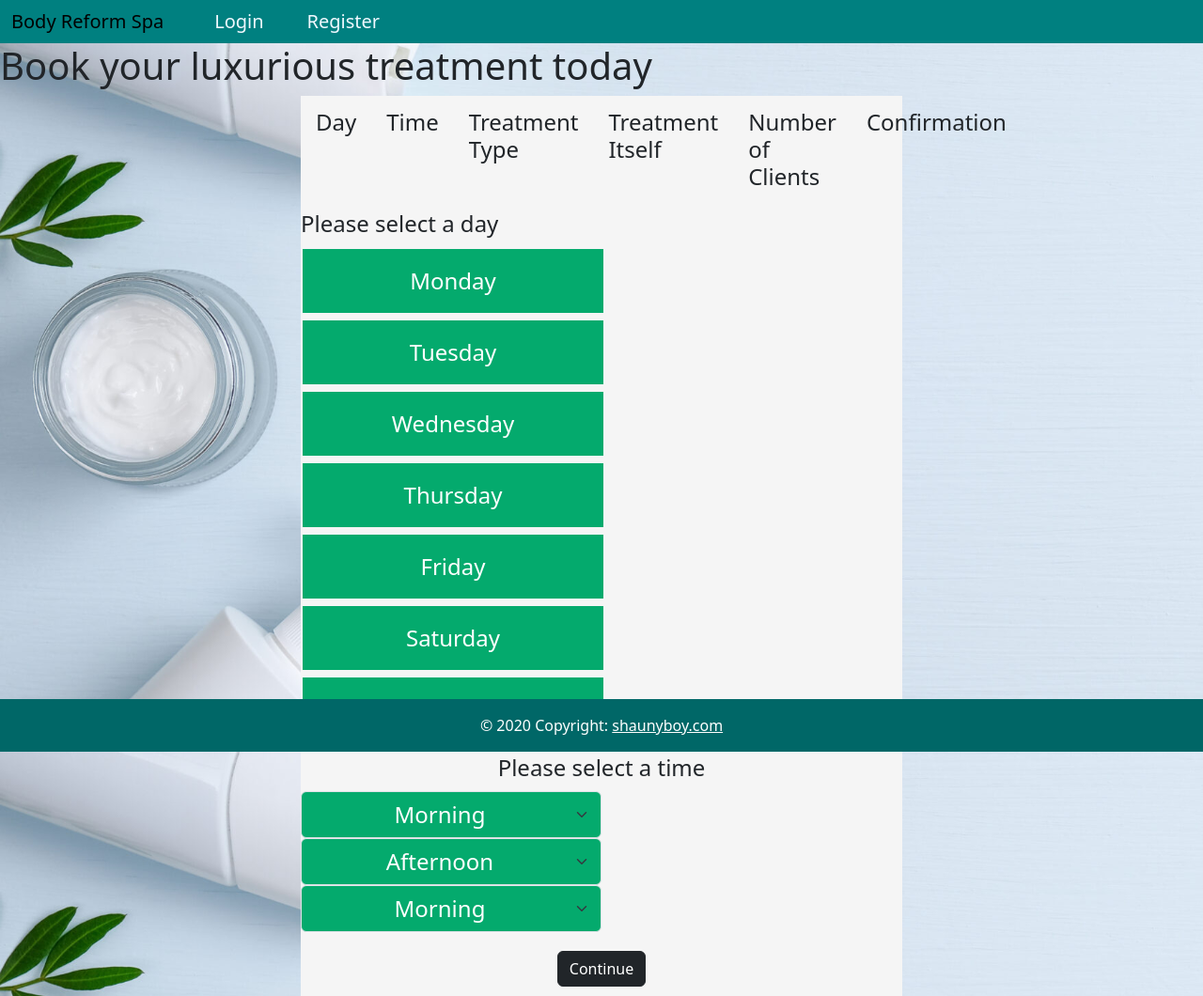
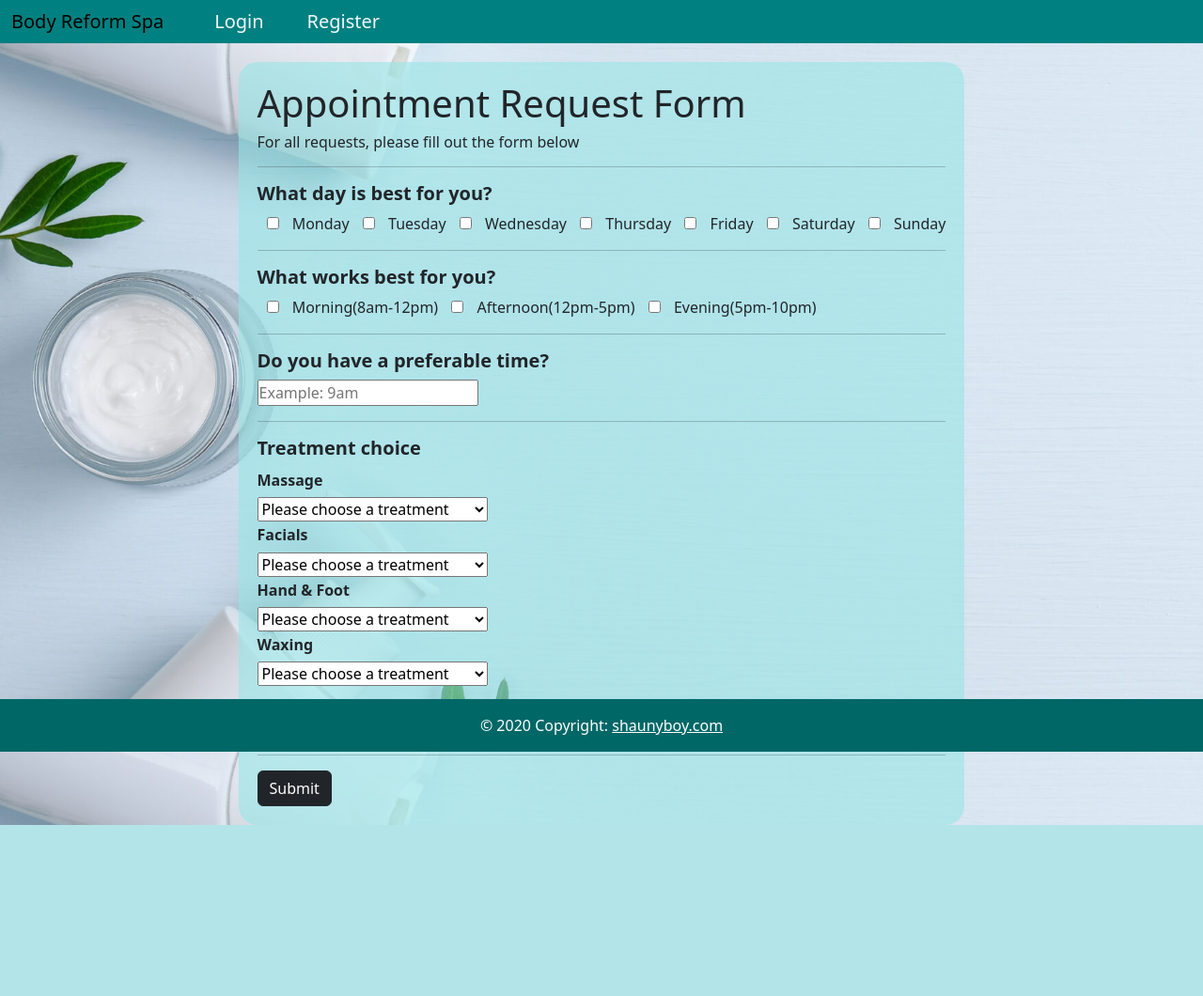
Before and after one commit to Gukkon/salonapp, a Flask app: page /bookings in a window 1280 px wide. Shown: the whole page at 94% size. After the commit the page ends 878 px from the top, so only its background shows below. Run offline with Flask 3, Linux system fonts and the light colour scheme; some web fonts are replaced.

Commit message:
appoint form created

```diff
--- a/Salon_app/__init__.py
+++ b/Salon_app/__init__.py
@@ -3,6 +3,7 @@ from flask import Flask
 from flask_sqlalchemy import SQLAlchemy
 from flask_bcrypt import Bcrypt
 from flask_login import LoginManager
+import psycopg2
 
 
 
@@ -10,7 +11,10 @@ app = Flask(__name__)
 # Secret Key
 app.config['SECRET_KEY'] = os.environ.get('SECRET_KEY')
 # Add Database
+# Old Database
 app.config['SQLALCHEMY_DATABASE_URI'] = 'sqlite:///users.db'
+# New Database
+# app.config['SQLALCHEMY_DATABASE_URI'] = 'sqlite:///users.db'
 
 # Initialize The Database Instance
 db = SQLAlchemy(app)
--- a/Salon_app/models.py
+++ b/Salon_app/models.py
@@ -6,7 +6,7 @@ from flask_login import UserMixin
 def load_user(user_id):
     return User.query.get(int(user_id))
 
-# Create Database Model (EDIT THIS !!! MAY NEED TO CREATE A MODELS.PY FILE)
+# Registration form database
 class User(db.Model, UserMixin):
     id = db.Column(db.Integer, primary_key=True)
     name = db.Column(db.String(200), nullable=False)
@@ -16,6 +16,10 @@ class User(db.Model, UserMixin):
     date_added = db.Column(db.DateTime, default=datetime.utcnow)
 
 
+# Database for booking creation
+
+
+
 # Create A repr method (what gets printed out)
     def __repr__(self):
         return f"User('{self.id}', '{self.name}', '{self.username}', '{self.email}')"
--- a/Salon_app/routes.py
+++ b/Salon_app/routes.py
@@ -34,11 +34,6 @@ def index():
     return render_template("index.html", title='Welcome', form=form)
 
 
-# @app.route('/login')
-# def login():
-#     return render_template("login.html")
-
-
 
 @app.route('/register', methods=['GET','POST'])
 def register():
--- a/Salon_app/static/css/styles.css
+++ b/Salon_app/static/css/styles.css
@@ -167,80 +167,34 @@ p {
 
 /* Booking page -----------------------------------------------------------------------------------------*/
 
-.bk-container {
-    background-color: whitesmoke;
-     width: 50%;
-     margin: 0 auto;
+.form-container {
+    display: flex;
+    justify-content: center;
 }
 
-
-.tabs {
-    display: flex;
+.form-content {
+    padding: 20px;
+    margin-top: 20px;
+    border-radius: 20px;
+    background-color: rgba(152, 231, 231, 0.6);
 }
 
-.bk-tab {
-  /* float: left; */
-  padding: 14px 16px;
-  transition: 0.3s;
+.fm-input input[type=checkbox] {
+    margin: 0 10px;
 }
 
-
-.btn-cont {
-    text-align: center;
+.time-frame input[type=checkbox] {
+    margin: 0 10px;
 }
 
-.nxt-btn {
-    margin-bottom: 10px;
-    margin-top: 20px;
+.trt-chk {
+    display: grid;
+    width: 30%;
 }
 
-/* days ---------------------------------------------------------------------------------------------- */
-
-.title {
-    text-align: center;
+.trt-chk h6 {
+    margin-top: 5px;font-weight: bold;
 }
-
-.title h4 {
-    margin: 10px 0;
-}
-
-.list {
-    display: flex;
-    align-items: center;
-    flex-direction: column;
-}
-
-input[type=submit] {
-    font-size: 1.5em;
-    width: 50%;
-    background-color: #04AA6D;
-    border: none;
-    color: white;
-    padding: 16px 32px;
-    text-decoration: none;
-    margin: 4px 2px;
-    cursor: pointer;
-}
-
-input[type=submit]:hover {
-    opacity: 0.5;
-}
-
-/* time -------------------------------------------------------------------------- */
-
-.form-select {
-    text-align: center;
-    background-color: #04AA6D;
-    color: white;
-    font-size: 1.5em;
-    width: 50%;
-    cursor: pointer;
-}
-
-
-
-
-
 
 
 /* media queries */
--- a/Salon_app/templates/bookings.html
+++ b/Salon_app/templates/bookings.html
@@ -2,75 +2,87 @@
 
 {% block content %}
 
-    <div class="bk-wrapper">
-        <h1>Book your luxurious treatment today</h1>
-        <div class="bk-container">
-                <div class="tabs">
-                    <h4 class="bk-tab t1" id="">Day</h4>
-                    <h4 class="bk-tab t2" id="">Time</h4>
-                    <h4 class="bk-tab t3" id="">Treatment Type</h4>
-                    <h4 class="bk-tab t4" id="">Treatment Itself</h4>
-                    <h4 class="bk-tab t5" id="">Number of Clients</h4>
-                    <h4 class="bk-tab t6" id="">Confirmation</h4>
+<div class="form-wrapper">
+    <div class="form-container">
+        <form class="form-content" action="" name="booking" method="post">
+            <div class="fm-title">
+                <h1>Appointment Request Form</h1>
+                <h6>For all requests, please fill out the form below</h6>
+                <hr>
+            </div>
+            <div class="fm-input">
+                <div class="days">
+                    <h5><strong>What day is best for you?</strong></h5>
+                    <input type="checkbox" value="Monday"> Monday
+                    <input type="checkbox" value="Tuesday"> Tuesday
+                    <input type="checkbox" value="Wednesday"> Wednesday
+                    <input type="checkbox" value="Thursday"> Thursday
+                    <input type="checkbox" value="Friday"> Friday
+                    <input type="checkbox" value="Saturday"> Saturday
+                    <input type="checkbox" value="Sunday"> Sunday
                 </div>
-            <div class="bk-contents">
-                <div class="js-book-info">
+                <hr>
 
-                    <!-- Day -->
-
-                    <div id="days">
-                        <div class="day-title">
-                            <h4>Please select a day</h4>
-                        </div>
-                        <form class="day-list" name="day-form" action="" method="post">
-                            <input id="" type="submit" name="Monday" value="Monday">
-                            <input id="" type="submit" name="Tuesday" value="Tuesday">
-                            <input id="" type="submit" name="Wednesday" value="Wednesday">
-                            <input id="" type="submit" name="Thursday" value="Thursday">
-                            <input id="" type="submit" name="Friday" value="Friday">
-                            <input id="" type="submit" name="Saturday" value="Saturday">
-                            <input id="" type="submit" name="Sunday" value="Sunday">
-                        </form>
-                    </div>
-
-                    <!-- time -->
-                    <div id="time">
-                        <div class="title">
-                            <h4>Please select a time</h4>
-                        </div>
-                        <form class="time-list" name="time-form" action="" method="post">
-                            <select class="form-select" name="morning" id="morning">
-                                <option selected>Morning</option>
-                                <option value="8am-9am">8am-9am</option>
-                                <option value="9am-10am">9am-10am</option>
-                                <option value="10am-11am">10am-11am</option>
-                                <option value="11am-12pm">11am-12pm</option>
-                            </select>
-                            <select class="form-select" name="afternoon" id="afternoon">
-                                <option selected>Afternoon</option>
-                                <option value="12pm-1pm">12pm-1pm</option>
-                                <option value="1pm-2pm">1pm-2pm</option>
-                                <option value="2pm-3pm">2pm-3pm</option>
-                                <option value="4pm-5pm">4pm-5pm</option>
-                            </select>
-                            <select class="form-select" name="morning" id="morning">
-                                <option selected>Morning</option>
-                                <option value="6pm-7pm">6pm-7pm</option>
-                                <option value="7pm-8pm">7pm-8pm</option>
-                                <option value="8pm-9pm">8pm-9pm</option>
-                                <option value="9pm-10pm">9pm-10pm</option>
-                            </select>
-                        </form>
-                    </div>
+                <div class="time-frame">
+                    <h5><strong>What works best for you?</strong></h5>
+                    <input type="checkbox" value="Monday"> Morning(8am-12pm)
+                    <input type="checkbox" value="Tuesday"> Afternoon(12pm-5pm)
+                    <input type="checkbox" value="Wednesday"> Evening(5pm-10pm)
+                </div>
+                <hr>
 
 
+                <div class="time">
+                    <h5><strong>Do you have a preferable time?</strong></h5>
+                    <input type="text" placeholder="Example: 9am" required>
+                </div>
+                <hr>
+
+                <div class="trt-chk">
+                    <h5><strong>Treatment choice</strong></h5>
+                    <h6>Massage</h6>
+                    <select name="Massage" id="Massage">
+                        <option selected disabled>Please choose a treatment</option>
+                        <option value="Body Radiance">Body Radiance</option>
+                        <option value="Deep Tissue">Deep Tissue</option>
+                        <option value="Sports Massage">Sports Massage</option>
+                    </select>
+                    <h6>Facials</h6>
+                    <select name="Facials" id="Facials">
+                        <option selected disabled>Please choose a treatment</option>
+                        <option value="Dermaplane Facial">Dermaplane Facial</option>
+                        <option value="Microneedling Facial">Microneedling Facial</option>
+                        <option value="Biotec Facial">Biotec Facial</option>
+                    </select>
+                    <h6>Hand & Foot</h6>
+                    <select name="HandFoot" id="HandFoot">
+                        <option selected disabled>Please choose a treatment</option>
+                        <option value="Manicure">Manicure</option>
+                        <option value="Pedicure">Pedicure</option>
+                        <option value="Ultimate Foot Transformation">Ultimate Foot Transformation</option>
+                    </select>
+                    <h6>Waxing</h6>
+                    <select name="Waxing" id="Waxing">
+                        <option selected disabled>Please choose a treatment</option>
+                        <option value="Bikini Wax">Bikini Wax</option>
+                        <option value="Full Leg Wax">Full Leg Wax</option>
+                        <option value="Men's Ultimate Ritual">Men's Ultimate Ritual</option>
+                    </select>
+                </div>
+                <hr>
+
+                <div class="tc">
+                    <input type="checkbox" name="confirm" id="confirm" required>By checking this box you adhere to the Terms and Conditions
+                </div>
+                <hr>
+
+                <input class="btn btn-dark" type="button" value="Submit">
 
 
             </div>
-            <div class="btn-cont">
-                <button class="nxt-btn btn btn-dark" id="cont-bk">Continue</button>
-            </div>
-        </div>
+        </form>
     </div>
+</div>
+
 
 {% endblock %}
```
Also changed, not shown: Salon_app/templates/base.html (line endings or trailing spaces).
